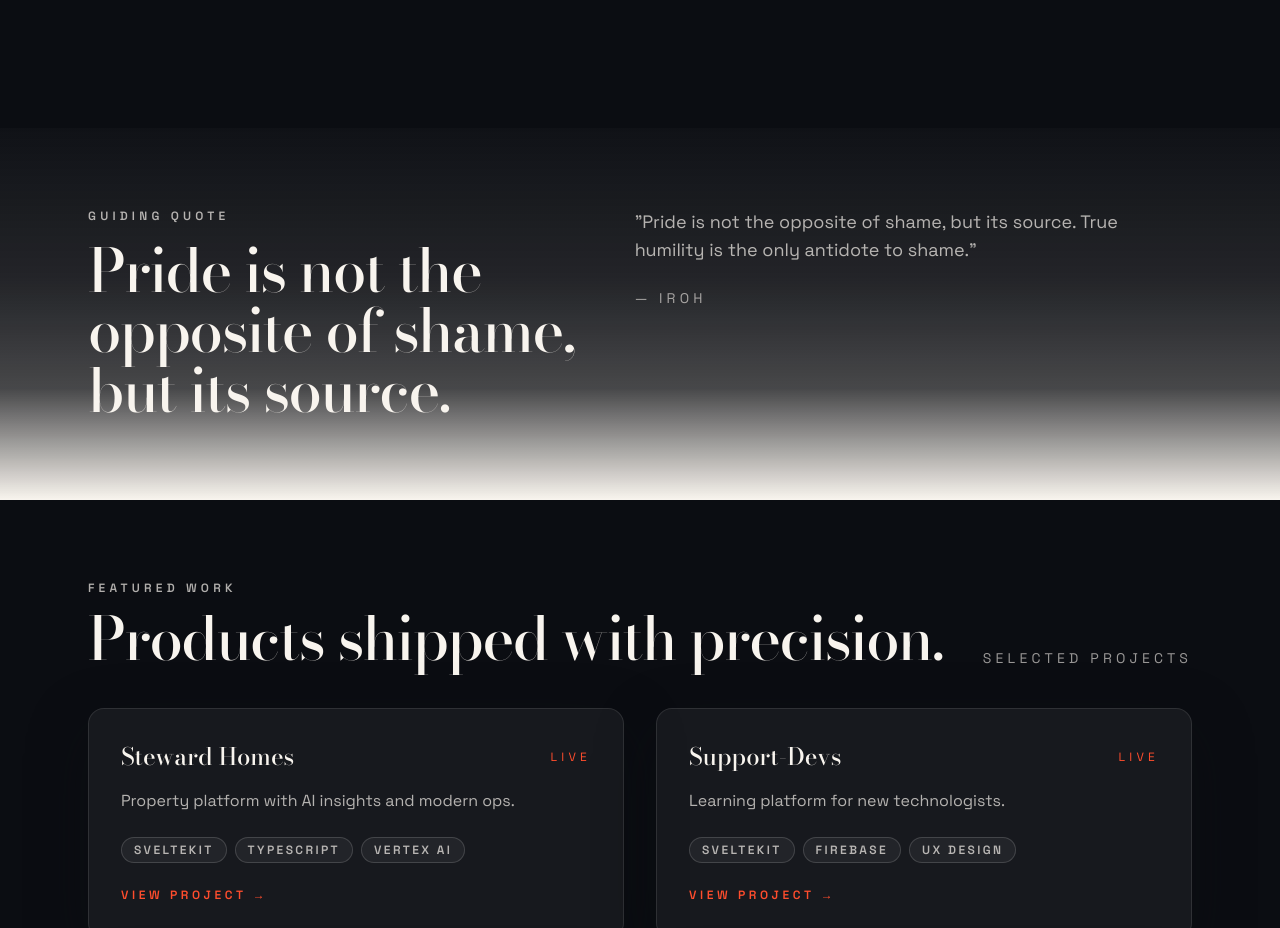
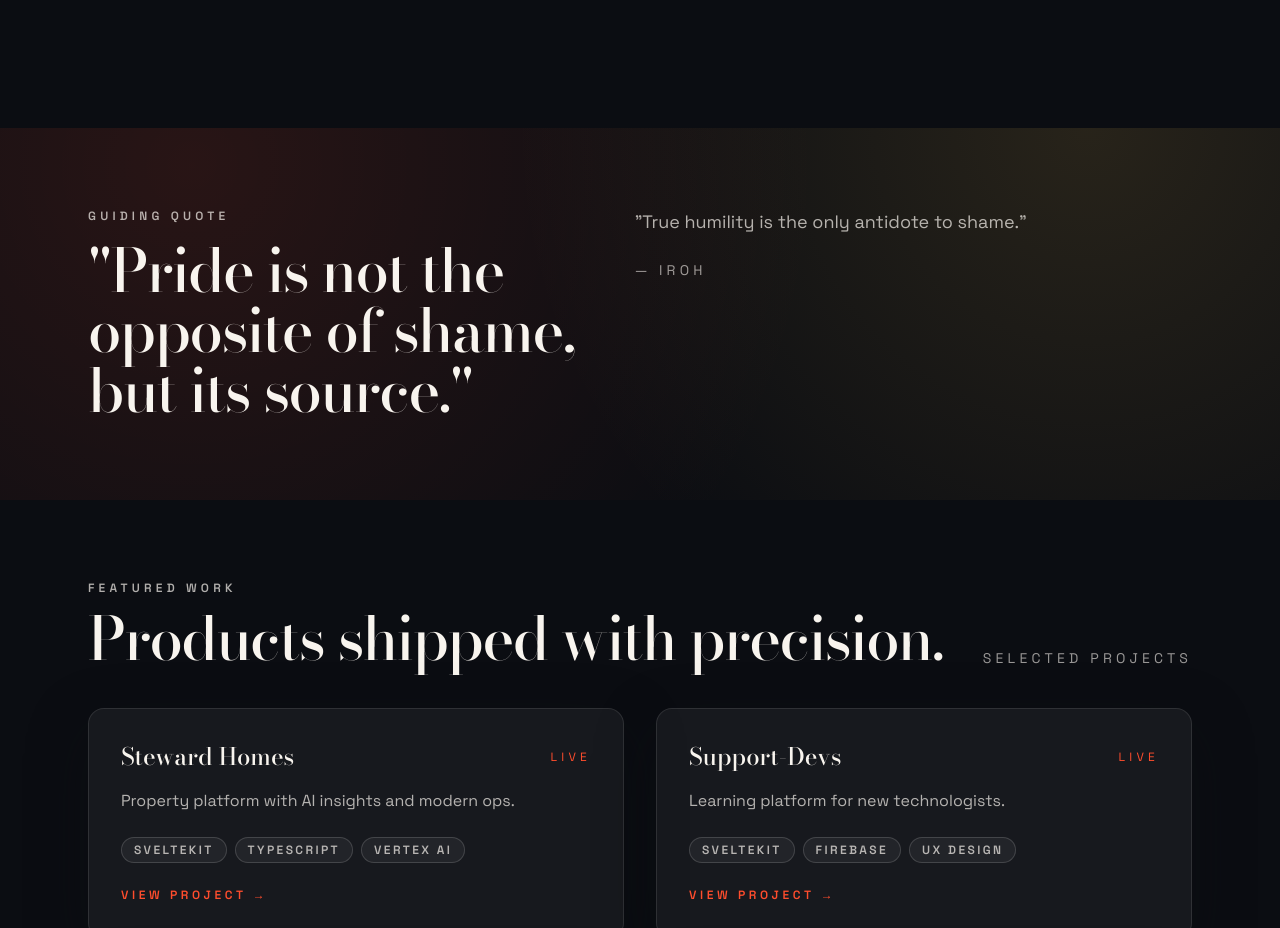
Before and after one commit to Ravgupta20/ravgupta20.com, a React (Vite) app: page / in a window 1280 px wide. Shown: the part 3820-4748 px from the top of the page. Built offline with nearby package versions, Linux system fonts and the light colour scheme.

Commit message:
updated quote alignment and color

```diff
--- a/src/App.jsx
+++ b/src/App.jsx
@@ -265,15 +265,15 @@ function App() {
           </div>
         </section>
 
-        <section id="manifesto" className="relative overflow-hidden afterglow py-20 text-haze">
-          <div className="absolute inset-0 spotlight -z-10 opacity-60" />
+        <section id="manifesto" className="relative overflow-hidden bg-ink py-20 text-haze quote-glow">
+          <div className="absolute inset-0 spotlight -z-10 opacity-30" />
           <div className="mx-auto grid max-w-6xl gap-10 px-6 md:grid-cols-[1fr_1.1fr]">
             <div className="space-y-4">
               <p className="section-kicker-light">Guiding quote</p>
-              <h2 className="section-title-light">Pride is not the opposite of shame, but its source.</h2>
+              <h2 className="section-title-light">"Pride is not the opposite of shame, but its source."</h2>
             </div>
             <div className="space-y-6 text-lg text-haze/70">
-              <p>"Pride is not the opposite of shame, but its source. True humility is the only antidote to shame."</p>
+              <p>"True humility is the only antidote to shame."</p>
               <p className="text-sm uppercase tracking-[0.3em] text-haze/60">— Iroh</p>
             </div>
           </div>
--- a/src/index.css
+++ b/src/index.css
@@ -86,6 +86,11 @@
 .spotlight {
   background-image: radial-gradient(circle at 20% 20%, rgba(255, 77, 45, 0.25), transparent 55%),
     radial-gradient(circle at 80% 0%, rgba(246, 196, 83, 0.2), transparent 50%);
+}
+
+.quote-glow {
+  background-image: radial-gradient(circle at 15% 10%, rgba(255, 77, 45, 0.12), transparent 55%),
+    radial-gradient(circle at 85% 0%, rgba(246, 196, 83, 0.12), transparent 50%);
 }
 
 .reel-section {
```
